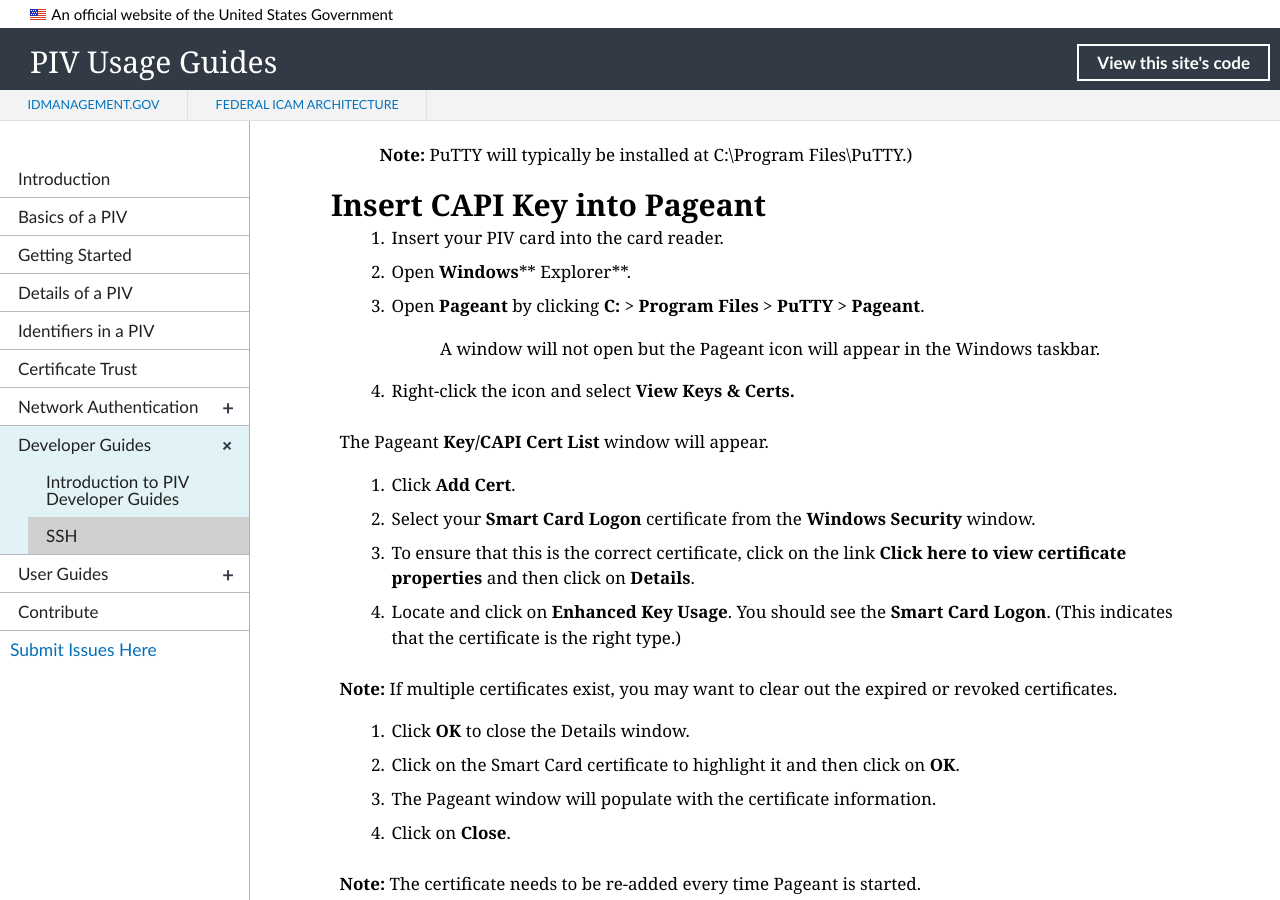
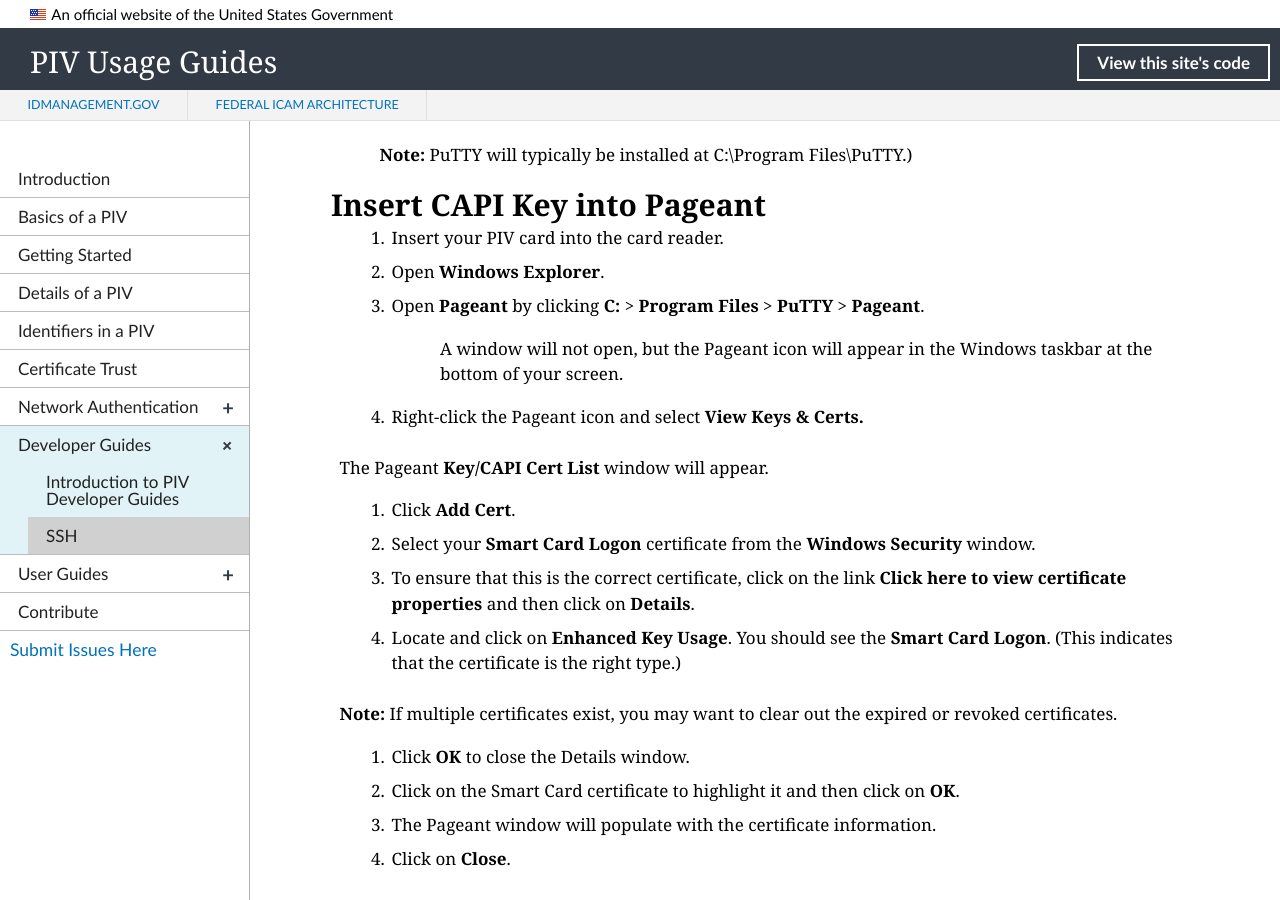
Before and after one commit to GSA/piv-guides, a Jekyll site: the page built from _devconfig/ssh.md, in a window 1280 px wide and 900 px high, scrolled down 930 px. Built offline with Jekyll 4.4.1, drawn with Linux system fonts in a browser that asks for light colours; nearby versions of some CDN libraries.

Commit message:
Update ssh.md

```diff
--- a/_devconfig/ssh.md
+++ b/_devconfig/ssh.md
@@ -29,10 +29,10 @@ For those professionals who use Windows-based systems, **PuTTY** is one method o
 ## Insert CAPI Key into Pageant
 
 1. Insert your PIV card into the card reader.
-2. Open **Windows**** Explorer**.
+2. Open **Windows Explorer**.
 3. Open **Pageant** by clicking **C:** &gt; **Program Files** &gt; **PuTTY** &gt; **Pageant**.
-> A window will not open but the Pageant icon will appear in the Windows taskbar.
-4. Right-click the icon and select **View Keys &amp; Certs.**
+> A window will not open, but the Pageant icon will appear in the Windows taskbar at the bottom of your screen.
+4. Right-click the Pageant icon and select **View Keys &amp; Certs.**
 
 The Pageant **Key/CAPI Cert List** window will appear.
 
```
